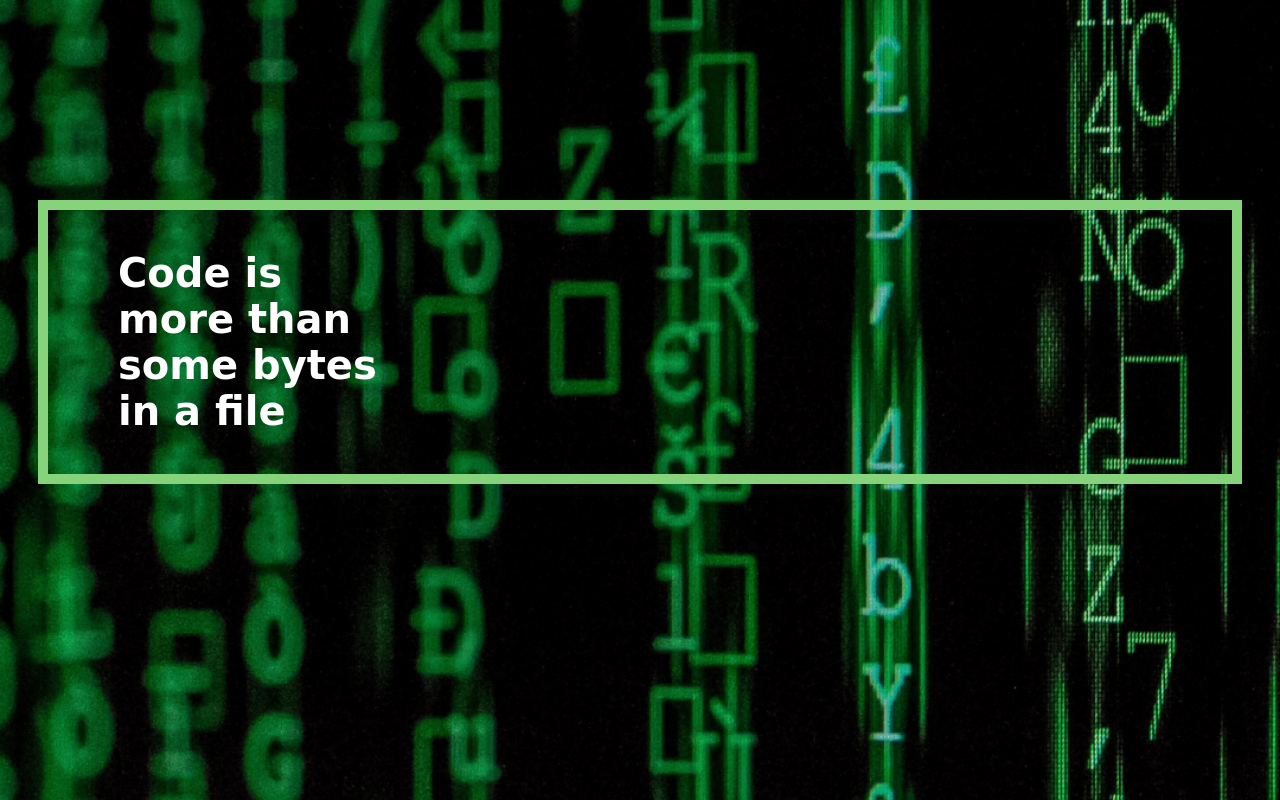
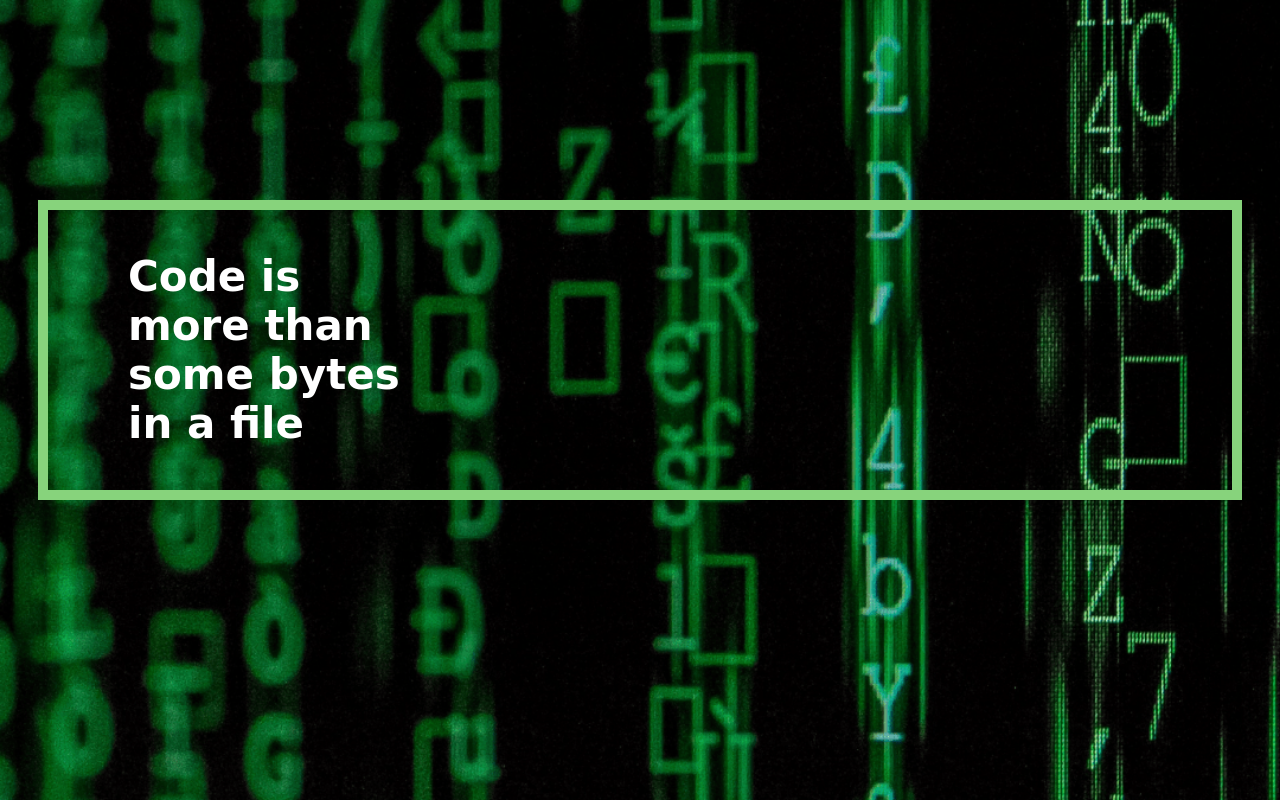
Before and after one commit to Hemanth1234554/code, a plain HTML site: page index.html in a window 1280 px wide. Drawn offline with Linux system fonts and the light colour scheme.

Commit message:
Update newstyles.css

```diff
--- a/newstyles.css
+++ b/newstyles.css
@@ -8,28 +8,28 @@ body{
     border: 10px solid #87D37C;
     margin-top: 200px;
     margin-right: 30px;
-    padding-left: 70px;
+    padding-left: 80px;
     margin-left: 30px;
 }
 .one{
-    font-size: 40px;
+    font-size: 42px;
     color: white;
     margin-bottom: 0px;
 }
 .two{
-font-size: 40px;
+font-size: 42px;
 color: white;
 margin-top: 0px;
 margin-bottom: 0px;
 }
 .three{
-    font-size: 40px;
+    font-size: 42px;
     color: white;
     margin-top: 0px;
     margin-bottom: 0px;
 }
 .four{
-    font-size: 40px;
+    font-size: 42px;
     color: white;
     margin-top: 0px;
 }
```
